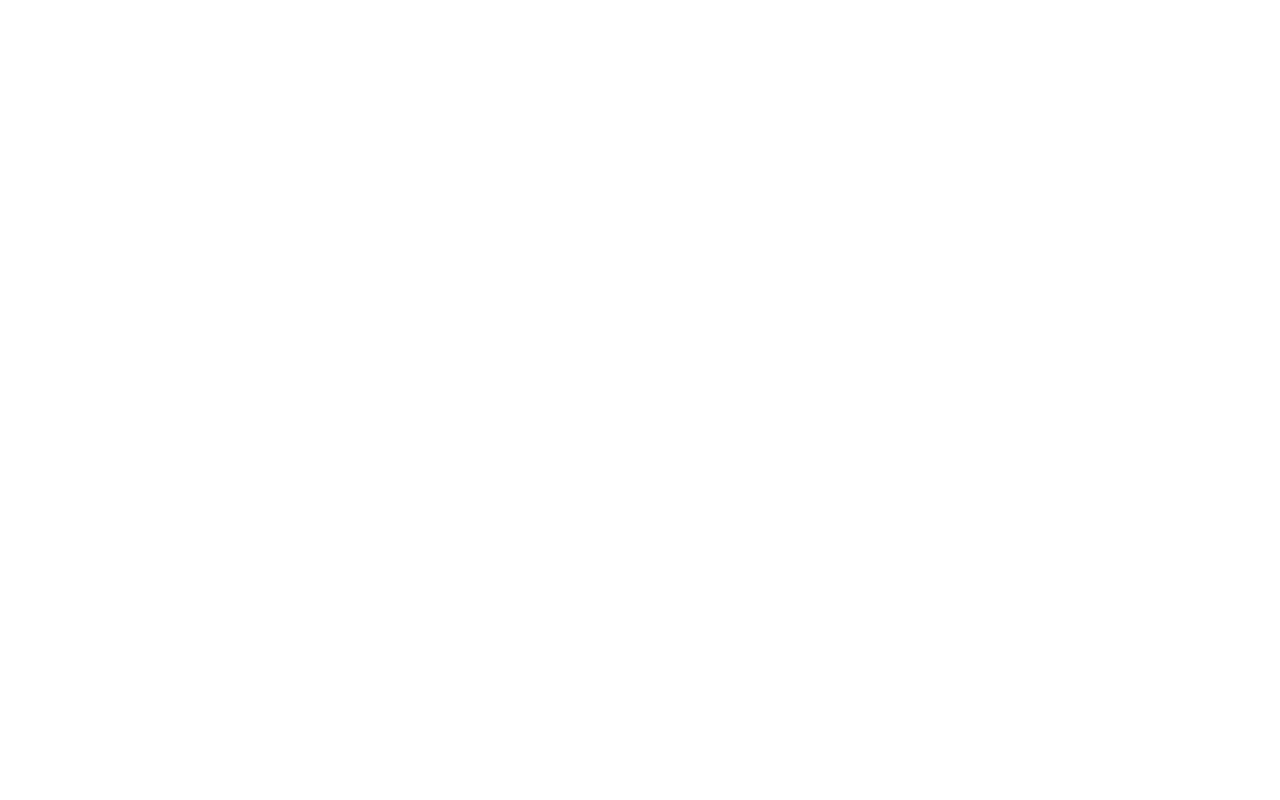
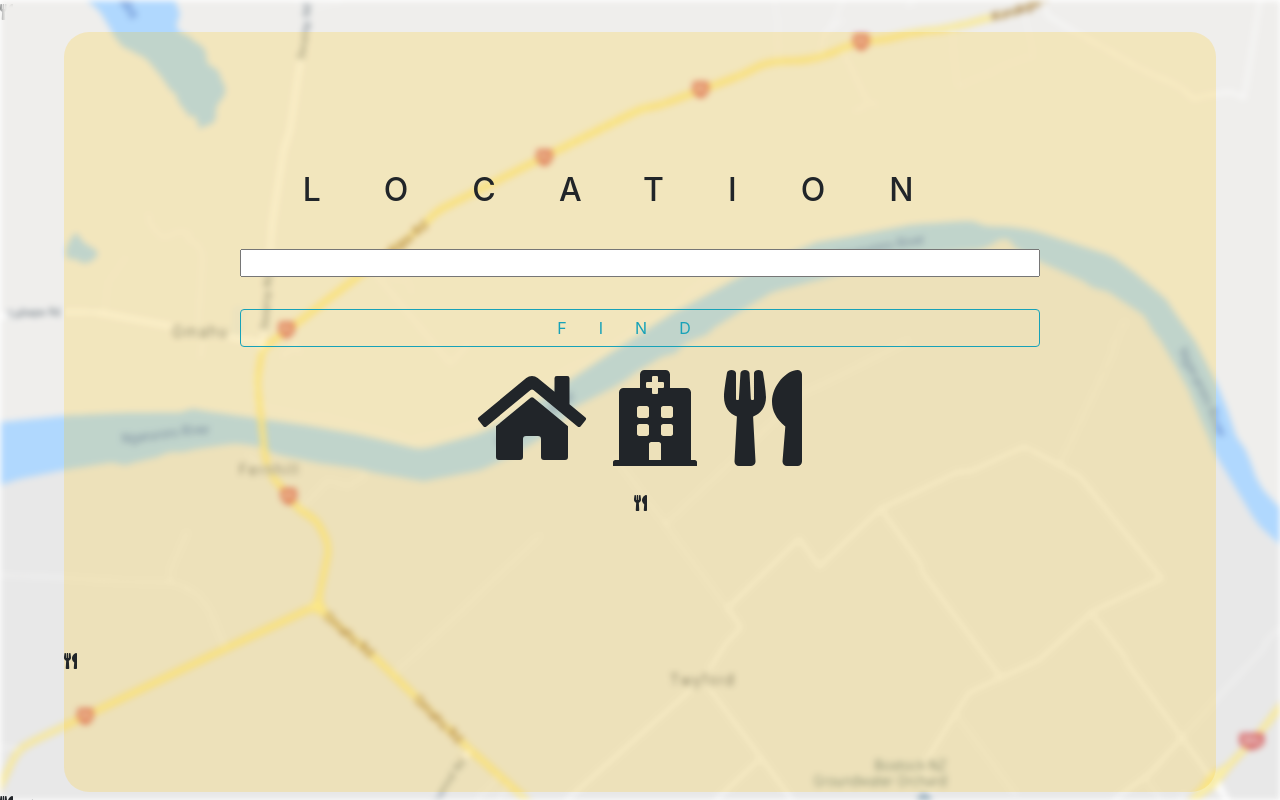
Before and after one commit to 845860398/Summative03, a plain HTML site: page index.html in a window 1280 px wide. Drawn offline with nearby package versions, Linux system fonts and the light colour scheme; some packages are replaced by stand-ins of ours.

Commit message:
html css init'

```diff
--- /dev/null
+++ b/assets/documentationNotes.txt
@@ -0,0 +1,4 @@
+bootstrap - nice quick buttons
+jquery - easy ajax req
+node.js - allows to run local host, internl ajax req
+npm - allows the librarys to run locally and without internet connection
--- a/index.html
+++ b/index.html
@@ -2,15 +2,153 @@
 <html>
 <head>
 	<title></title>
+
+	<!-- bootstrap css npm -->
+	<link rel="stylesheet" href="node_modules/bootstrap/dist/css/bootstrap.css">
+	<!-- font awesome cdn -->
+	<script defer src="https://use.fontawesome.com/releases/v5.0.8/js/all.js"></script>
+	<!-- custom stylesheet -->
 	<link rel="stylesheet" type="text/css" href="css/style.css">
 </head>
+<style>
+
+
+	#map{
+		width: 100vw;
+		height: 100vh;
+		z-index: 2;
+		position: fixed;
+	}
+
+	#backgroundImage{
+		width: 100vw;
+		height: 100vh;
+		background-image: url('img/mobileMap.png');
+		background-repeat: no-repeat;
+		background-size: 100% 100%;
+		filter: blur(3px);
+		z-index: 1;
+		position: fixed;
+	}
+
+	#formContent{
+		width: 90%;
+		height: 95%;
+		border-radius: 25px;
+		background-color: rgba(255, 195, 0, .2);
+		z-index: 3;
+		margin-left: auto;
+		margin-right: auto;
+		margin-top: 2em;
+	}
+
+
+	#formInput{
+		margin-top: 2em;
+		width: 50em;
+		text-align: center;
+	}
+
+	.grid-container{
+		display: grid;
+		grid-gap: 1em;
+		grid-template-columns: 1fr;
+		grid-template-rows: 3 3fr;
+		grid-template-areas:
+		'logo'
+		'form'
+		'options';
+	}
+
+	.logo{
+		/*background-color: red;*/
+	}
+
+	.form{
+
+	}
+
+	.fontAwesome{
+		font-size: 6em;
+	}
+
+
+	h2{
+		letter-spacing: 2em;
+	}
+
+	.btn{
+		width: 50em;
+		margin-top: 2em;
+		letter-spacing: 2em;
+	}
+
+	#APIform{
+		text-align: center;
+	}
+
+	@media only screen and (orientation: landscape){
+
+	    #backgroundImage {
+	        background-image: url('img/map.png');
+	    }
+	}
+
+</style>
 <body>
 
 
+	<div id="backgroundImage"></div> <!-- /container -->
 
+	<div id="map">
+		<div id="formContent" class="grid-container">
+			<div class="logo"></div>
+			<div class="form">
+				<form id="APIform">
+					<h2 class="heading">LOCATION</h2>
+					<input class="inputLocation" id="formInput" name="ac" type="text" size="40">
+					<button type="button" class="btn btn-outline-info">FIND</button>
+					<div class="fontAwesome">
+						<i class="fas fa-home"></i>
+						<i class="fas fa-hospital"></i>
+						<i class="fas fa-utensils">
+					</div>
+				</form>
+			</div>
+			<div class="options"></div>
+		</div> <!-- /class='formContent' -->
+	</div> <!-- /map -->
+
+
+
+
+
+
+
+
+
+
+
+
+
+
+
+
+	<!-- Jquery NPM -->
+	<script type="text/javascript" src="node_modules/jquery/dist/jquery.js"></script>
+
+
+	<!-- custom js -->
 	<script type="text/javascript" src="js/custom.js"></script>
 	<script type="text/javascript" src="js/duke.js"></script>
 	<script type="text/javascript" src="js/jordan.js"></script>
 	<script type="text/javascript" src="js/jesse.js"></script>
+
+	<!-- google maps API -->
+	<!-- Jesse's key -->
+	<script type="text/javascript" src="https://maps.googleapis.com/maps/api/js?key=AIzaSyCyqxMkhc31hKFwW7etsYUkj4PoaO0nSoo&libraries=places&callback=initAutocomplete"></script>
+
+
+
 </body>
 </html>
--- a/js/jesse.js
+++ b/js/jesse.js
@@ -1,3 +1,51 @@
+
+
+
+
+function initAutocomplete(){
+
+    var input = document.getElementById('formInput');
+
+    var acomplete = new google.maps.places.Autocomplete(input);
+    // var mapDiv = $('#map');
+
+    google.maps.event.addListener(acomplete, 'place_changed', function(){
+
+        var place = acomplete.getPlace();
+        // console.log(place.formatted_address);
+        // console.log(place.url);
+        console.log(place);
+
+        var myLat = place.geometry.location.lat();
+        console.log(myLat);
+
+        var myLong = place.geometry.location.lng();
+        console.log(myLong);
+
+        var uluru = {lat: myLat, lng: myLong};
+
+        var map = new google.maps.Map(document.getElementById('map'), {
+          zoom: 8,
+          center: uluru
+        });
+
+        var marker = new google.maps.Marker({
+          position: uluru,
+          map: map
+        });
+
+
+    });
+
+} /* /initAutocomplete */
+
+
+
 (function init() {
 
+
+
+
+
+
 })();
```
Also changed, not shown: img/map.png (added), img/mapStill.png (added), img/mobileMap.png (added), map.svg (added), 2 other files.
